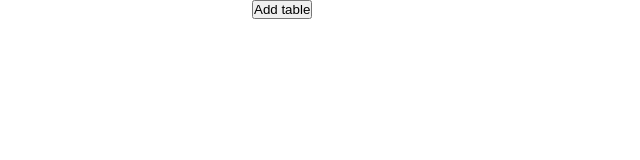
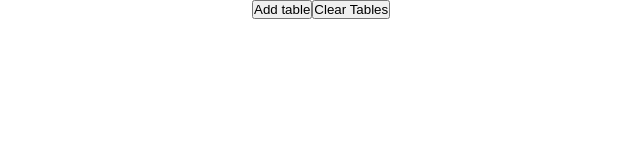
Before and after one commit to agelesskid/billiards-tracker, a React (Vite) app: page / in a window 1280 px wide. Shown: the top 160 px of the page, without its empty margins (163-803 px from the left). Built offline with nearby package versions, Linux system fonts and the light colour scheme.

Commit message:
added remove button

```diff
--- a/src/App.tsx
+++ b/src/App.tsx
@@ -30,6 +30,10 @@ export default function App() {
     localStorage.setItem('TABLES', JSON.stringify(tableList))
   }
 
+  function clearTables() {
+    setTableList([])
+  }
+
   const tablesEl = tableList.map(table=>{
     return <Table key={nanoid()} users={table.users} tableNumber={table.number} tablePrice={table.price} tableTime={table.time}/>
   })
@@ -42,6 +46,7 @@ export default function App() {
     <>
       <button type="button" onClick={addTable}>Add table</button>
       {tablesEl}
+      <button type="button" onClick={clearTables}>Clear Tables</button>
     </>
   )
 }
--- a/src/components/Table.tsx
+++ b/src/components/Table.tsx
@@ -10,9 +10,9 @@ type TableProps = {
 }
 
 export default function Table(props: TableProps){
-    const [tablePrice, setTablePrice] = useState<number>(0)
+    const [tablePrice, setTablePrice] = useState<number>(props.tablePrice)
     const [usersList, setUsersList] = useState<JSX.Element[]>(props.users.map(user=><input key={nanoid()} value={user} type="text" name="user-name" id="user-name-input" placeholder="Name" />))
-    const [usersTime, setUsersTime] = useState<number>(0)
+    const [usersTime, setUsersTime] = useState<number>(props.tableTime)
     const [userDebt, setUserDebt] = useState<number>(0)
 
     useEffect(()=>{
```
